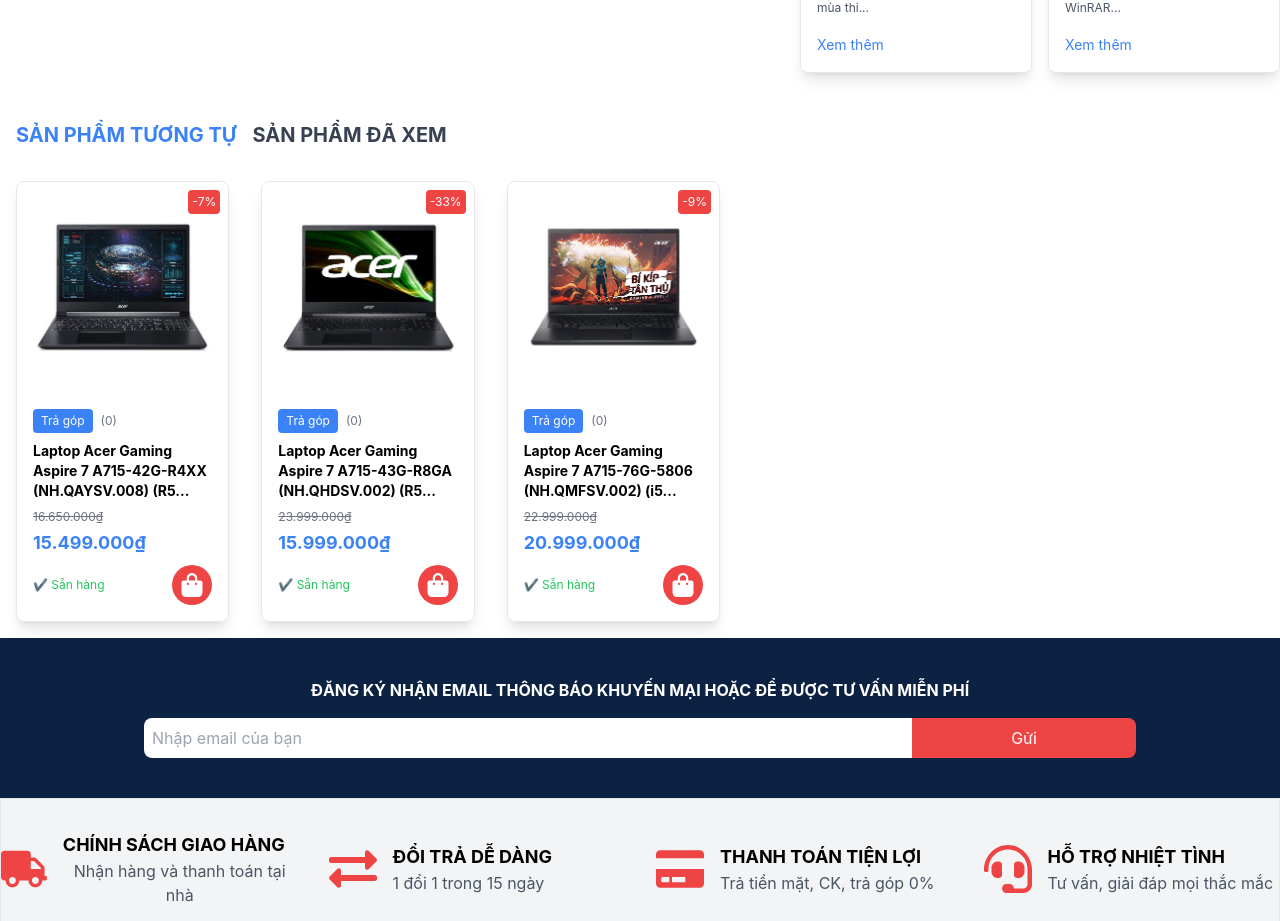
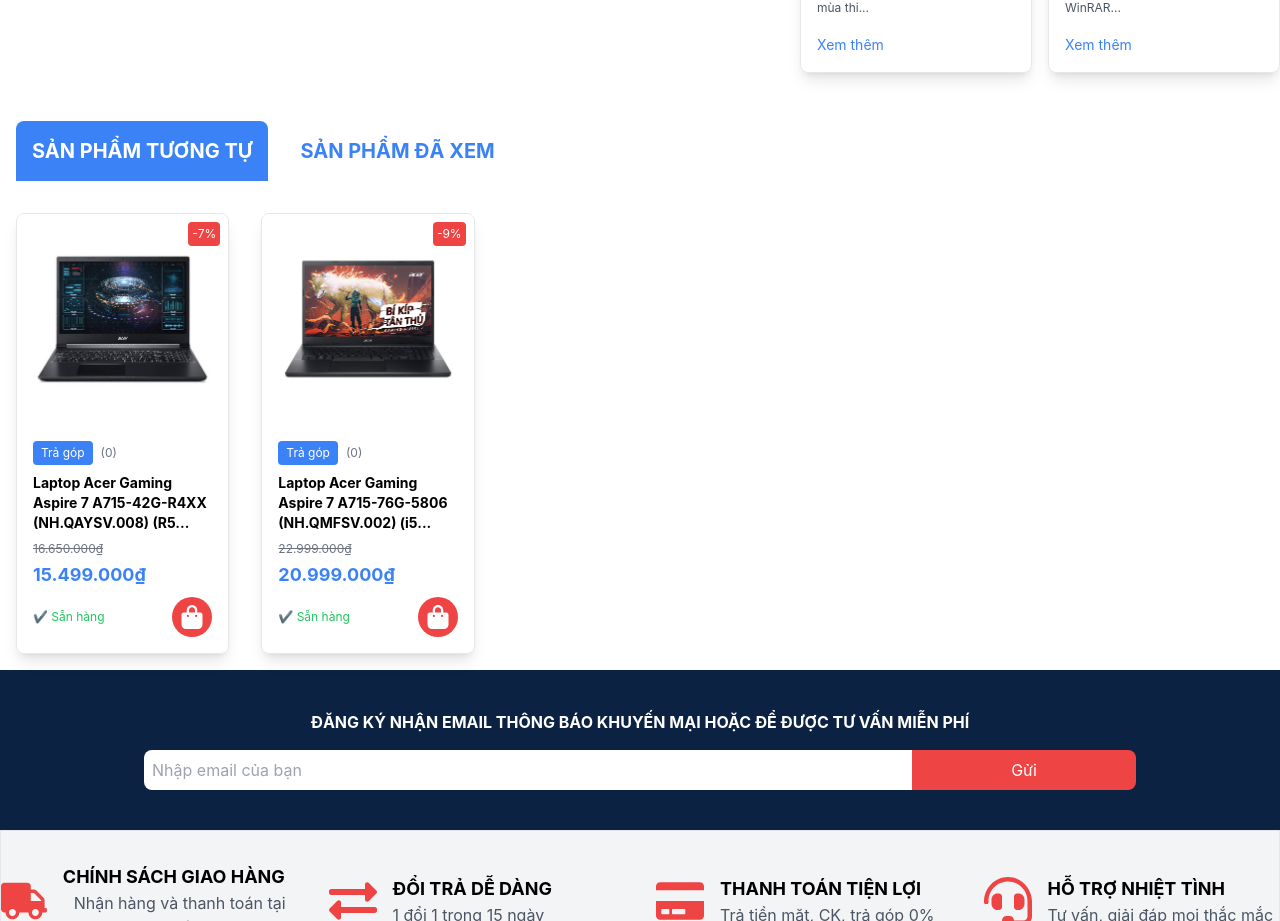
Before and after one commit to HuyHoangFSDev/clone-product-page, a React (Create React App) app: page / in a window 1280 px wide. Shown: the part 2800-3721 px from the top of the page. Built offline with nearby package versions, Linux system fonts and the light colour scheme.

Commit message:
feat: product list

```diff
--- a/src/assets/data/data.jsx
+++ b/src/assets/data/data.jsx
@@ -97,6 +97,7 @@
     discountedPrice: "15.499.000₫",
     discount: 7,
     rating: 0,
+    haveSeen: false
   },
   {
     name: "Laptop Acer Gaming Aspire 7 A715-43G-R8GA (NH.QHDSV.002) (R5...",
@@ -105,6 +106,7 @@
     discountedPrice: "15.999.000₫",
     discount: 33,
     rating: 0,
+    haveSeen: true
   },
   {
     name: "Laptop Acer Gaming Aspire 7 A715-76G-5806 (NH.QMFSV.002) (i5...",
@@ -113,6 +115,16 @@
     discountedPrice: "20.999.000₫",
     discount: 9,
     rating: 0,
+    haveSeen: false
+  },
+  {
+    name: "Laptop Acer Gaming Aspire 7 A715-76G-5806 (NH.QMFSV.002) (i5...",
+    image: product3,
+    originalPrice: "22.999.000₫",
+    discountedPrice: "20.999.000₫",
+    discount: 9,
+    rating: 0,
+    haveSeen: true
   },
 ];
 
--- a/src/components/MainContent/ProductList.jsx
+++ b/src/components/MainContent/ProductList.jsx
@@ -1,4 +1,4 @@
-import React from "react";
+import React, { useState } from "react";
 import { FaBagShopping } from "react-icons/fa6";
 import { products } from "../../assets/data/data";
 
@@ -39,17 +39,61 @@
 };
 
 const ProductList = () => {
+  const [listProduct, setListProduct] = useState({
+    type: "SAN_PHAM_TUONG_TU",
+    isSelected: true,
+  });
+
+  console.log(listProduct.isSelected);
+
+  const renderProducts = () => {
+    switch (listProduct.type) {
+      case "SAN_PHAM_TUONG_TU":
+        return products
+          .filter((product) => !product.haveSeen)
+          .map((product, index) => (
+            <ProductCard key={index} product={product} />
+          ));
+      case "SAN_PHAM_DA_XEM":
+        return products
+          .filter((product) => product.haveSeen)
+          .map((product, index) => (
+            <ProductCard key={index} product={product} />
+          ));
+      default:
+        return <p>Loading...</p>;
+    }
+  };
+
   return (
     <div className="container mx-auto">
       <div className="flex mt-8 mb-4 px-4 gap-4">
-        <h2 className="text-blue-500 text-xl font-bold">SẢN PHẨM TƯƠNG TỰ</h2>
-        <h2 className="text-gray-700 text-xl font-bold">SẢN PHẨM ĐÃ XEM</h2>
+        <h2
+          onClick={() =>
+            setListProduct({ type: "SAN_PHAM_TUONG_TU", isSelected: true })
+          }
+          className={`${
+            listProduct.isSelected
+            ? "text-white bg-blue-500"
+            : "text-blue-500 bg-white"
+          } text-xl font-bold p-4 rounded-t-lg`}
+        >
+          SẢN PHẨM TƯƠNG TỰ
+        </h2>
+        <h2
+          onClick={() =>
+            setListProduct({ type: "SAN_PHAM_DA_XEM", isSelected: false })
+          }
+          className={`${
+            !listProduct.isSelected
+              ? "text-white bg-blue-500"
+              : "text-blue-500 bg-white"
+          } text-xl font-bold p-4 rounded-t-lg`}
+        >
+          SẢN PHẨM ĐÃ XEM
+        </h2>
       </div>
-      <div className="flex flex-wrap justify-start">
-        {products.map((product, index) => (
-          <ProductCard key={index} product={product} />
-        ))}
-      </div>
+      <div className="flex flex-wrap justify-start">{renderProducts()}</div>
     </div>
   );
 };
```
